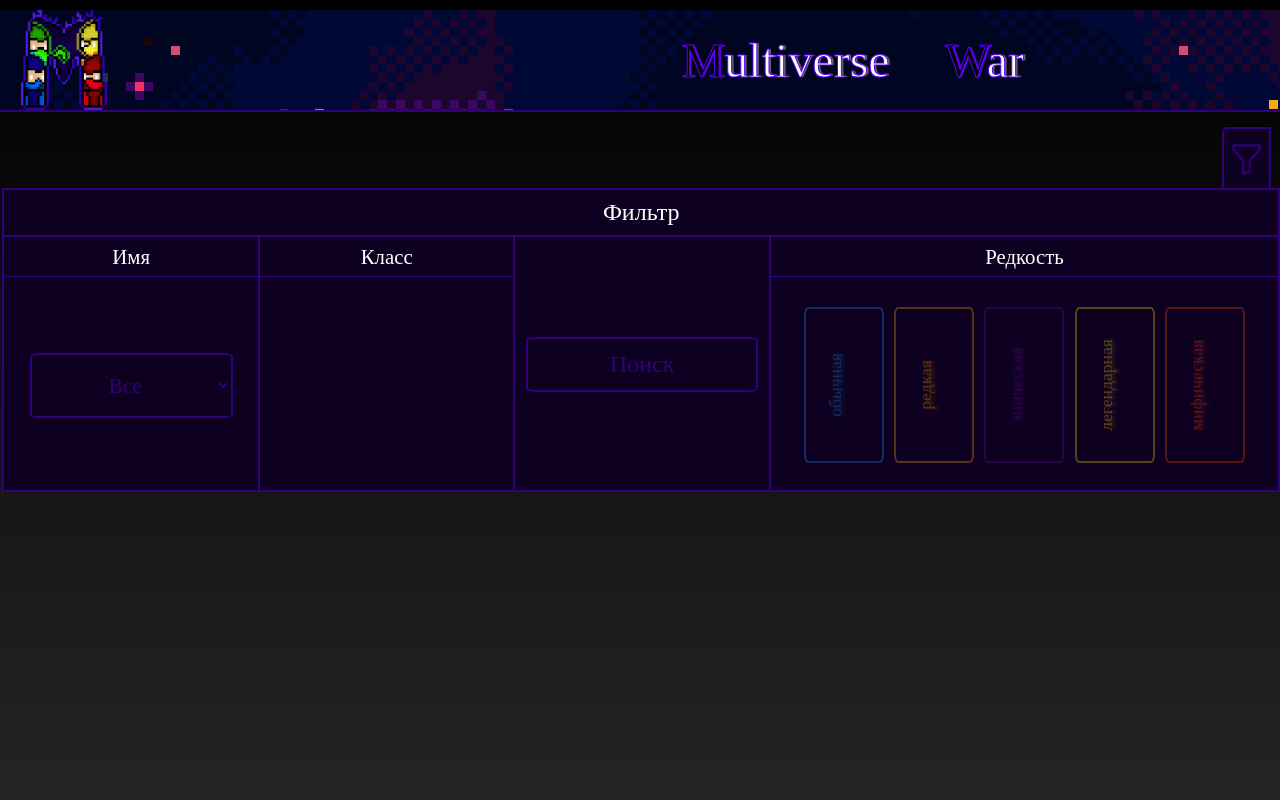
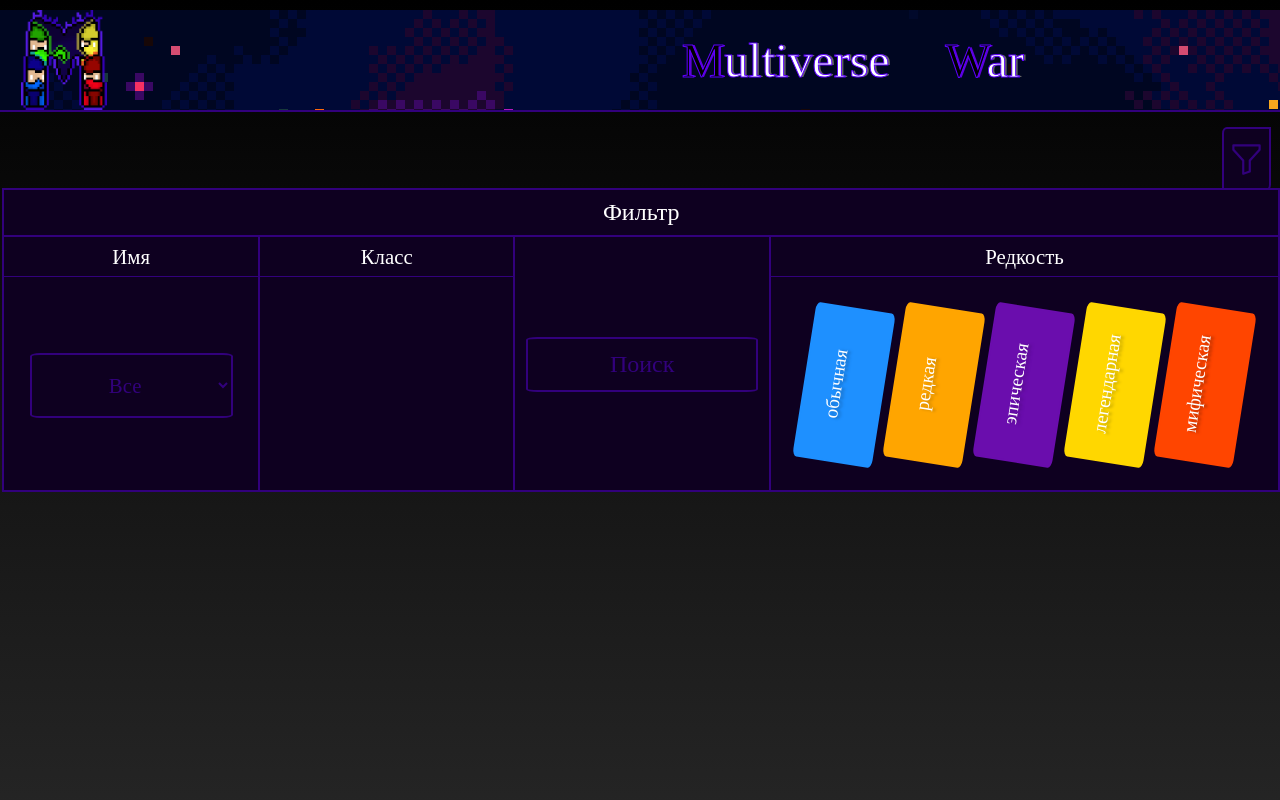
Before and after one commit to W1nty97/multiverse-war-web-, a React (Create React App) app: page / in a window 1280 px wide. Both pictures are taken after a click on the element 1246 px from the left and 159 px from the top of the page. Shown: the top 800 px of the page. Built offline with nearby package versions, Linux system fonts and the light colour scheme; a web font is replaced by a local one.

Commit message:
16.03.2025

```diff
--- a/src/Main/filterPopup/filter.css
+++ b/src/Main/filterPopup/filter.css
@@ -74,9 +74,6 @@
 }
 @keyframes popupAnimation {
   0% {
-    border: 0px solid transparent;
-    background-color: transparent;
-    color: transparent;
     opacity: 0;
   }
 }
--- a/src/Main/filterPopup/rareFilter/rareFilter.css
+++ b/src/Main/filterPopup/rareFilter/rareFilter.css
@@ -15,45 +15,59 @@
   transform: rotate(-90deg);
   text-align: center;
 }
+.check-block.active {
+  transform: rotate(9deg);
+  opacity: 1;
+  font-size: 120%;
+}
 .check-block:hover {
   transform: rotate(9deg);
   opacity: 1;
   font-size: 120%;
+  cursor: pointer;
 }
 #cammon {
   border-color: #1e90ff;
   text-shadow: 0px 3px 3px #1767b7;
+  color: #1e90ff;
 }
-#cammon > p {
-  color: #1e90ff;
+#cammon.active {
+  color: #fff;
+  background-color: #1e90ff;
 }
 #rare {
   border-color: #ffa500;
   text-shadow: 0px 3px 3px #c48001;
+  color: #ffa500;
 }
-#rare > p {
-  color: #ffa500;
+#rare.active {
+  color: #fff;
+  background-color: #ffa500;
 }
 #epic {
   border-color: #6a0dad;
-  text-shadow: 0px 3px 3px #620e9f;
+  text-shadow: 0px 3px 3px #550b8a;
+  color: #6a0dad;
 }
-#epic > p {
-  color: #6a0dad;
+#epic.active {
+  color: #fff;
+  background-color: #6a0dad;
 }
 #legend {
   border-color: #ffd700;
-    text-shadow: 0px 3px 3px #b89d01;
-
+  text-shadow: 0px 3px 3px #b89d01;
+  color: #ffd700;
 }
-#legend > p {
-  color: #ffd700;
+#legend.active {
+  color: #fff;
+  background-color: #ffd700;
 }
 #mythic {
   border-color: #ff4500;
-    text-shadow: 0px 3px 3px #cd3801;
-
-}
-#mythic > p {
+  text-shadow: 0px 3px 3px #a02b01;
   color: #ff4500;
 }
+#mythic.active {
+  color: #fff;
+  background-color: #ff4500;
+}
--- a/src/Main/filterPopup/rareFilter/rareFilter.jsx
+++ b/src/Main/filterPopup/rareFilter/rareFilter.jsx
@@ -1,22 +1,29 @@
 import "./rareFilter.css";
 
 export default function RareFilter() {
+  function check(event) {
+    if (event.currentTarget.className === "check-block active") {
+      event.currentTarget.classList.remove("active");
+    } else {
+      event.currentTarget.classList.add("active");
+    }
+  }
   return (
     <>
       <div className="popup-content-all">
-        <div className="check-block" id="cammon">
+        <div className="check-block active" id="cammon" onClick={check}>
           <p>обычная</p>
         </div>
-        <div className="check-block" id="rare">
+        <div className="check-block active" id="rare" onClick={check}>
           <p>редкая</p>
         </div>
-        <div className="check-block" id="epic">
+        <div className="check-block active" id="epic" onClick={check}>
           <p>эпическая</p>
         </div>
-        <div className="check-block" id="legend">
+        <div className="check-block active" id="legend" onClick={check}>
           <p>легендарная</p>
         </div>
-        <div className="check-block" id="mythic">
+        <div className="check-block active" id="mythic" onClick={check}>
           <p>мифическая</p>
         </div>
       </div>
```
